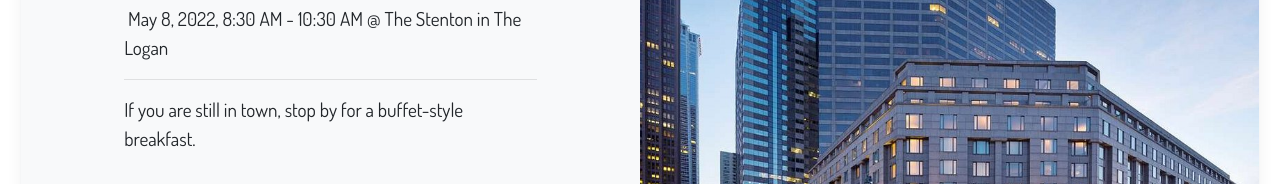
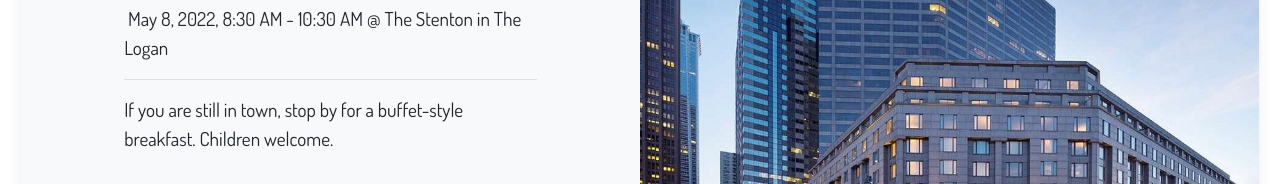
Before and after one commit to rcanzanese/wedding-wbsite, a plain HTML site: page index.html in a window 1280 px wide. Shown: the part 2445-2629 px from the top of the page. Drawn offline with Linux system fonts and the light colour scheme.

Commit message:
Add children welcome

```diff
--- a/index.html
+++ b/index.html
@@ -106,7 +106,7 @@
          <div class="col-10 col-md-4 mx-auto events-text text-center text-md-left">
             <h4>Post-Wedding Breakfast</h4>
             <p class="small-2"><i class="icon ion-md-time"></i>&nbsp;May 8, 2022, 8:30 AM - 10:30 AM @ The Stenton in The Logan</p><hr>
-            <p>If you are still in town, stop by for a buffet-style breakfast.</p>
+            <p>If you are still in town, stop by for a buffet-style breakfast. Children welcome.</p>
             <br>
             <a class="btn btn-round btn-primary popup-gmaps" href="https://goo.gl/maps/AHH36FxBf6GXeK317">See location</a>
          </div>
```
